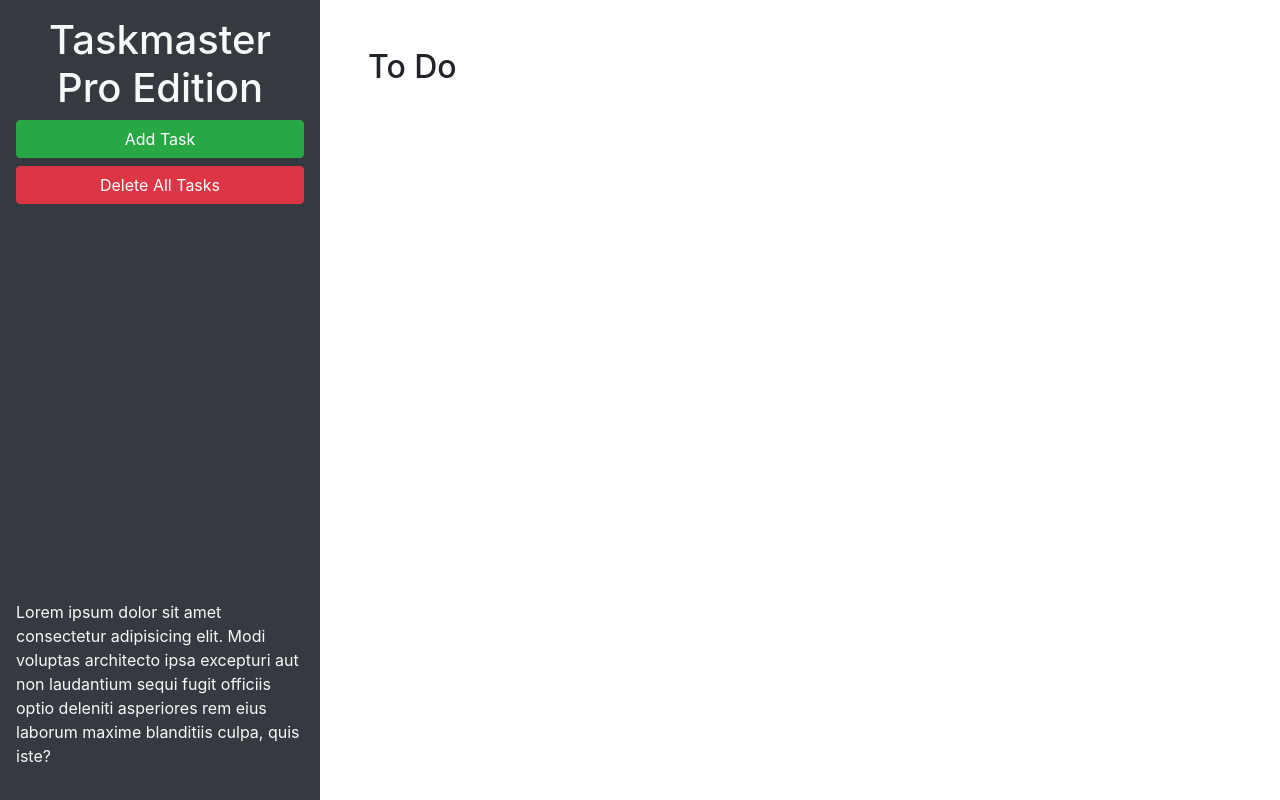
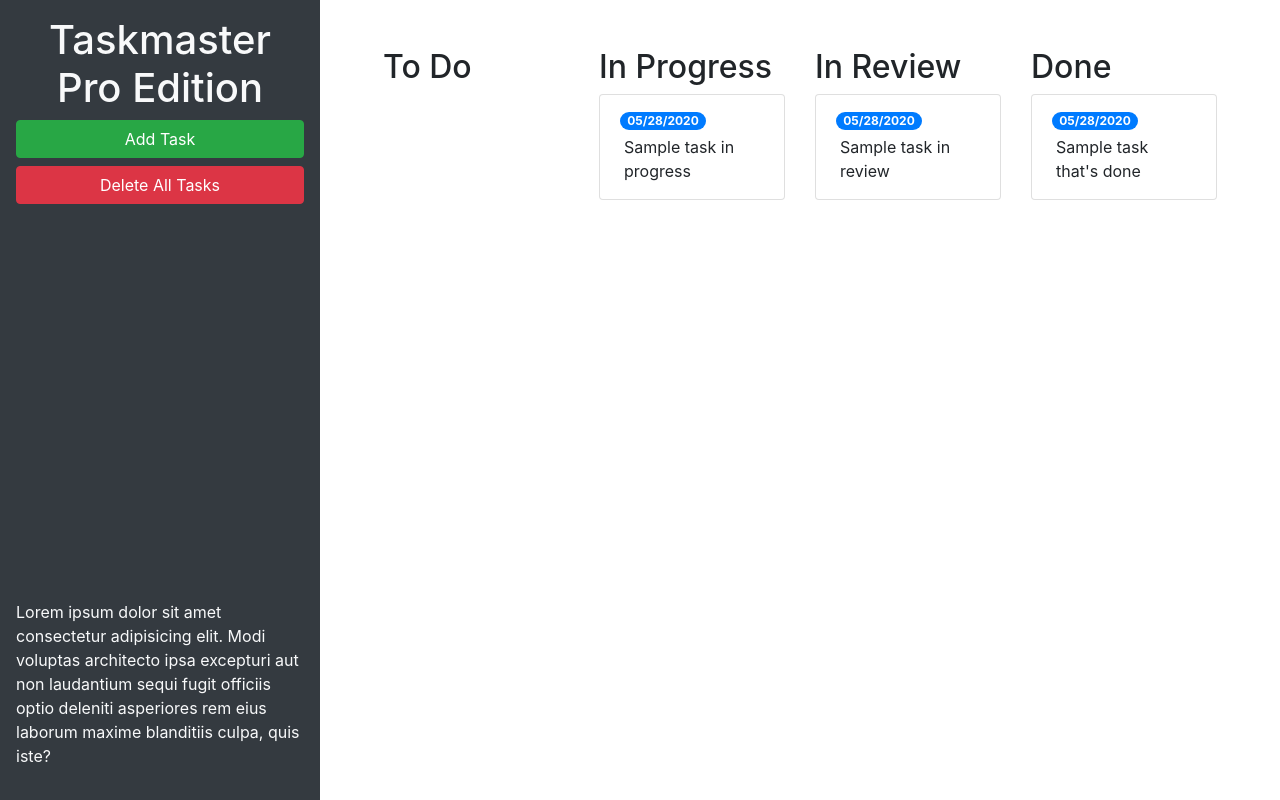
Before and after one commit to ryanweiler92/taskmaster-pro, a plain HTML site: page index.html in a window 1280 px wide. Drawn offline with nearby package versions, Linux system fonts and the light colour scheme.

Commit message:
added HTML columns for tasks

```diff
--- a/index.html
+++ b/index.html
@@ -24,9 +24,46 @@
       </p>
     </header>
     <main class="col-12 col-lg-9">
-      <div class="m-5">
+      <div class="m-5 row justify-content-around">
+        <!--todo start-->
+      <div class="col-12 col-md-6 col-xl-3 mb-3">
         <h2>To Do</h2>
         <ul id="list-toDo" class="list-group"> </ul>
+      </div>
+      <!--todo end-->
+      <!--in progress start-->
+      <div class="col-12 col-md-6 col-xl-3 mb-3">
+        <h2>In Progress</h2>
+        <ul id="list-inProgress" class="list-group">
+          <li class="list-group-item">
+            <span class="badge badge-primary badge-pill">05/28/2020</span>
+            <p class="m-1">Sample task in progress</p>
+          </li>
+        </ul>
+      </div>
+      <!--in progress end-->
+      <!--in review start-->
+      <div class="col-12 col-md-6 col-xl-3 mb-3">
+        <h2>In Review</h2>
+        <ul id="list-inReview" class="list-group">
+          <li class="list-group-item">
+            <span class="badge badge-primary badge-pill">05/28/2020</span>
+            <p class="m-1">Sample task in review</p>
+          </li>
+        </ul>
+      </div>
+      <!--in review end-->
+      <!--done start-->
+      <div class="col-12 col-md-6 col-xl-3 mb-3">
+        <h2>Done</h2>
+        <ul id="list-done" class="list-group">
+          <li class="list-group-item">
+            <span class="badge badge-primary badge-pill">05/28/2020</span>
+            <p class="m-1">Sample task that's done</p>
+          </li>
+        </ul>
+      </div>
+      <!-- done end-->
       </div>
     </main>
   </div>
```
